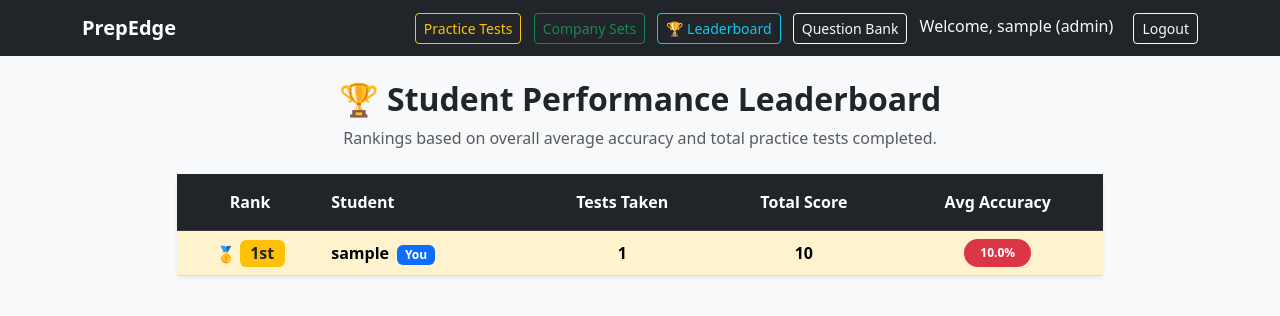
After one commit to Faizankankudti/prepedge, a Flask app: page /leaderboard in a window 1280 px wide. The commit adds this page. Shown: the top 316 px of the page. Run offline with Flask 3, Linux system fonts and the light colour scheme; a user stored in the database is signed in; tables that the repository leaves empty hold one stand-in row (values such as "Sample post").

Commit message:
US-09: Implemented student leaderboard ranking system and view

```diff
--- a/app.py
+++ b/app.py
@@ -2,6 +2,7 @@ from flask import Flask, render_template, redirect, url_for, flash, request
 from flask_login import LoginManager, login_user, logout_user, login_required, current_user
 from models import db, User, Question, TestResult
 from functools import wraps
+from sqlalchemy import func
 
 app = Flask(__name__)
 app.config['SECRET_KEY'] = 'prepedge-secret-key-change-in-prod'
@@ -257,6 +258,32 @@ def submit_company_test(company):
 
     return render_template('test_result.html', category=f"{company} Special", score=score, total=total, percentage=percentage, review_data=review_data)
 
+@app.route('/leaderboard')
+@login_required
+def leaderboard():
+    # Query student stats aggregating total tests, total score, total potential score, and average accuracy
+    leaderboard_query = db.session.query(
+        User.username,
+        func.count(TestResult.id).label('tests_taken'),
+        func.sum(TestResult.score).label('total_score'),
+        func.avg(TestResult.percentage).label('avg_percentage')
+    ).join(TestResult, User.id == TestResult.user_id)\
+     .group_by(User.id)\
+     .order_by(func.avg(TestResult.percentage).desc(), func.count(TestResult.id).desc())\
+     .all()
+
+    formatted_leaderboard = []
+    for rank, row in enumerate(leaderboard_query, start=1):
+        formatted_leaderboard.append({
+            'rank': rank,
+            'username': row.username,
+            'tests_taken': row.tests_taken,
+            'total_score': row.total_score,
+            'avg_percentage': round(row.avg_percentage, 1)
+        })
+
+    return render_template('leaderboard.html', leaderboard=formatted_leaderboard)
+
 @app.route('/logout')
 @login_required
 def logout():
--- a/templates/base.html
+++ b/templates/base.html
@@ -14,8 +14,9 @@
                 {% if current_user.is_authenticated %}
                     <a href="{{ url_for('test_selection') }}" class="btn btn-outline-warning btn-sm me-2">Practice Tests</a>
                     <a href="{{ url_for('company_selection') }}" class="btn btn-outline-success btn-sm me-2">Company Sets</a>
+                    <a href="{{ url_for('leaderboard') }}" class="btn btn-outline-info btn-sm me-2">🏆 Leaderboard</a>
                     {% if current_user.role == 'admin' %}
-                        <a href="{{ url_for('admin_questions') }}" class="btn btn-outline-info btn-sm me-2">Question Bank</a>
+                        <a href="{{ url_for('admin_questions') }}" class="btn btn-outline-light btn-sm me-2">Question Bank</a>
                     {% endif %}
                     <span class="text-light me-3">Welcome, {{ current_user.username }} ({{ current_user.role }})</span>
                     <a href="{{ url_for('logout') }}" class="btn btn-outline-light btn-sm">Logout</a>
--- /dev/null
+++ b/templates/leaderboard.html
@@ -0,0 +1,65 @@
+{% extends 'base.html' %}
+{% block content %}
+<div class="mb-4 text-center">
+    <h2 class="fw-bold">🏆 Student Performance Leaderboard</h2>
+    <p class="text-muted">Rankings based on overall average accuracy and total practice tests completed.</p>
+</div>
+
+<div class="row justify-content-center">
+    <div class="col-md-10">
+        <div class="card shadow-sm border-0">
+            <div class="card-body p-0">
+                {% if leaderboard %}
+                <div class="table-responsive">
+                    <table class="table table-hover align-middle mb-0">
+                        <thead class="table-dark">
+                            <tr>
+                                <th class="text-center py-3">Rank</th>
+                                <th class="py-3">Student</th>
+                                <th class="text-center py-3">Tests Taken</th>
+                                <th class="text-center py-3">Total Score</th>
+                                <th class="text-center py-3">Avg Accuracy</th>
+                            </tr>
+                        </thead>
+                        <tbody>
+                            {% for student in leaderboard %}
+                            <tr {% if student.username == current_user.username %}class="table-warning fw-bold"{% endif %}>
+                                <td class="text-center">
+                                    {% if student.rank == 1 %}
+                                        🥇 <span class="badge bg-warning text-dark fs-6">1st</span>
+                                    {% elif student.rank == 2 %}
+                                        🥈 <span class="badge bg-secondary fs-6">2nd</span>
+                                    {% elif student.rank == 3 %}
+                                        🥉 <span class="badge bg-danger fs-6">3rd</span>
+                                    {% else %}
+                                        <span class="text-muted fw-bold">#{{ student.rank }}</span>
+                                    {% endif %}
+                                </td>
+                                <td>
+                                    <strong>{{ student.username }}</strong>
+                                    {% if student.username == current_user.username %}
+                                        <span class="badge bg-primary ms-1">You</span>
+                                    {% endif %}
+                                </td>
+                                <td class="text-center">{{ student.tests_taken }}</td>
+                                <td class="text-center">{{ student.total_score }}</td>
+                                <td class="text-center">
+                                    <span class="badge {% if student.avg_percentage >= 75 %}bg-success{% elif student.avg_percentage >= 50 %}bg-warning text-dark{% else %}bg-danger{% endif %} rounded-pill px-3 py-2">
+                                        {{ student.avg_percentage }}%
+                                    </span>
+                                </td>
+                            </tr>
+                            {% endfor %}
+                        </tbody>
+                    </table>
+                </div>
+                {% else %}
+                <div class="p-4 text-center text-muted">
+                    No leaderboard data available yet. Be the first to take a practice test!
+                </div>
+                {% endif %}
+            </div>
+        </div>
+    </div>
+</div>
+{% endblock %}
```
